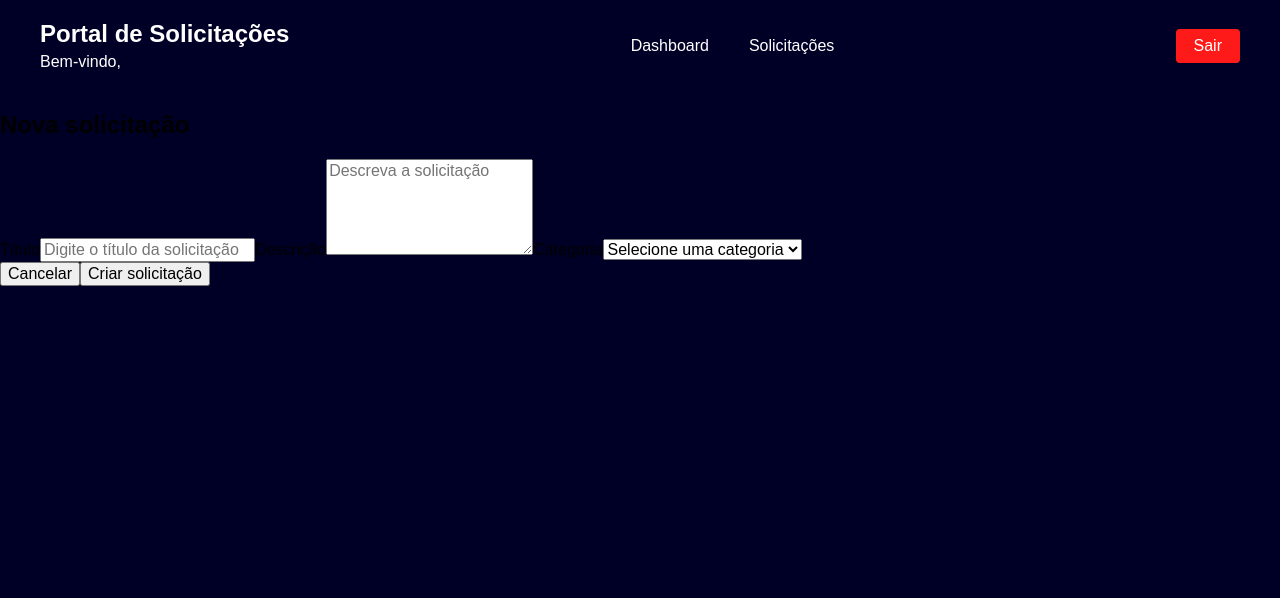
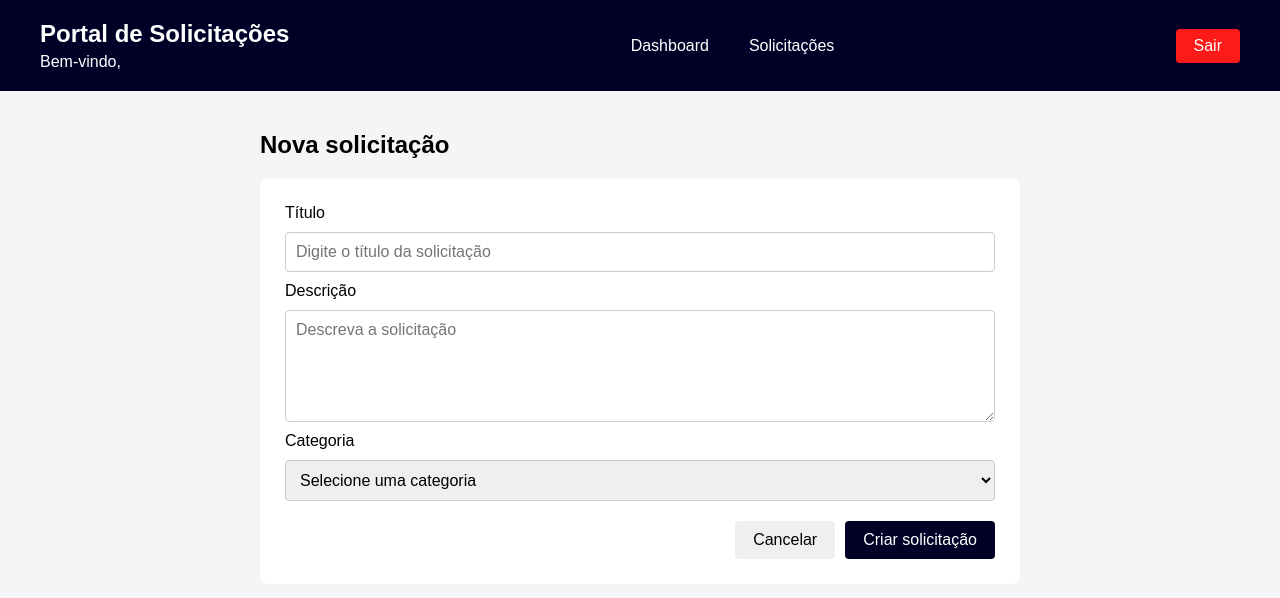
Before and after one commit to luizmouradc/portal-solicitacoes, a React app in the folder frontend/: page /solicitacoes/nova in a window 1280 px wide. Shown: the top 598 px of the page. Built offline with nearby package versions, Linux system fonts and the light colour scheme; sample sign-in values are in the browser's storage; the HTML template or start-up script is replaced by a standard one.

Commit message:
finaliza documentacao, adiciona evidencias e ajustes finais do projeto

```diff
--- a/frontend/src/paginas/Solicitacoes.css
+++ b/frontend/src/paginas/Solicitacoes.css
@@ -1,164 +1,66 @@
-.pagina-solicitacoes {
+.pagina-nova-solicitacao {
   min-height: 100vh;
   background: #f5f5f5;
 }
 
-.conteudo-solicitacoes {
-  max-width: 1200px;
+.conteudo-nova-solicitacao {
+  max-width: 800px;
   margin: 0 auto;
   padding: 20px;
 }
 
-.titulo-solicitacoes {
+.formulario-solicitacao {
+  width: 100%;
   display: flex;
-  justify-content: space-between;
-  align-items: center;
-  gap: 15px;
+  flex-direction: column;
+  gap: 10px;
+  background: white;
+  padding: 25px;
+  border-radius: 8px;
 }
 
-.titulo-solicitacoes button {
-  padding: 10px 18px;
-  border: none;
-  border-radius: 4px;
-  cursor: pointer;
-  background: rgb(0, 0, 39);
-  color: white;
-}
-
-.filtros {
-  display: flex;
-  flex-wrap: wrap;
-  align-items: end;
-  gap: 10px;
-  margin-bottom: 20px;
-}
-
-.filtros input,
-.filtros select,
-.filtros button {
+.formulario-solicitacao input,
+.formulario-solicitacao textarea,
+.formulario-solicitacao select {
+  width: 100%;
   padding: 10px;
   border: 1px solid #ccc;
   border-radius: 4px;
 }
 
-.filtros > input,
-.filtros > select {
-  min-width: 170px;
+.formulario-solicitacao textarea {
+  resize: vertical;
 }
 
-.filtros > input[type="text"] {
-  flex: 1;
-  min-width: 220px;
+.acoes-formulario {
+  display: flex;
+  justify-content: flex-end;
+  gap: 10px;
+  margin-top: 10px;
 }
 
-.filtros button {
+.acoes-formulario button {
+  padding: 10px 18px;
+  border: none;
+  border-radius: 4px;
   cursor: pointer;
-  border: none;
 }
 
-.filtro-data {
-  display: flex;
-  flex-direction: column;
-  gap: 4px;
-}
-
-.buscar {
-  background-color: rgb(61, 187, 61);
+.acoes-formulario button[type="submit"] {
+  background: rgb(0, 0, 39);
   color: white;
 }
 
-.buscar:hover {
-  background-color: rgb(2, 95, 2);
-}
-
-.limpar {
-  background-color: rgb(232, 91, 91);
-  color: white;
-}
-
-.limpar:hover {
-  background-color: rgb(140, 6, 6);
-}
-
-.tabela-container {
-  width: 100%;
-  overflow-x: auto;
-}
-
-.tabela-solicitacoes {
-  width: 100%;
-  min-width: 850px;
-  border-collapse: collapse;
-  background: white;
-  border-radius: 8px;
-  overflow: hidden;
-}
-
-.tabela-solicitacoes th,
-.tabela-solicitacoes td {
-  padding: 12px;
-  text-align: left;
-  border-bottom: 1px solid #ddd;
-}
-
-.tabela-solicitacoes th {
-  background: rgb(170, 170, 255);
-}
-
-.tabela-solicitacoes tbody tr:hover {
-  background: #f5f5f5;
-}
-
-.tabela-solicitacoes button {
-  padding: 7px 12px;
-  border: none;
-  border-radius: 4px;
-  cursor: pointer;
-  background: rgb(0, 0, 39);
-  color: white;
-  white-space: nowrap;
-}
-
-.status {
-  display: inline-block;
-  padding: 5px 9px;
-  border-radius: 12px;
-  font-size: 14px;
-  white-space: nowrap;
-}
-
-.status-aberto {
-  background: #e7e7ff;
-}
-
-.status-atendimento {
-  background: #fff3cd;
-}
-
-.status-concluido {
-  background: #d7f5dd;
-}
-
-@media (max-width: 700px) {
-  .titulo-solicitacoes {
-    flex-direction: column;
-    align-items: stretch;
-    margin-bottom: 20px;
+@media (max-width: 500px) {
+  .formulario-solicitacao {
+    padding: 20px;
   }
 
-  .titulo-solicitacoes button {
-    width: 100%;
+  .acoes-formulario {
+    flex-direction: column;
   }
 
-  .filtros {
-    flex-direction: column;
-    align-items: stretch;
-  }
-
-  .filtros > input,
-  .filtros > select,
-  .filtro-data,
-  .filtros button {
+  .acoes-formulario button {
     width: 100%;
   }
 }
```
Also changed, not shown: 9 other files (tests, documents, lock files or other folders).
